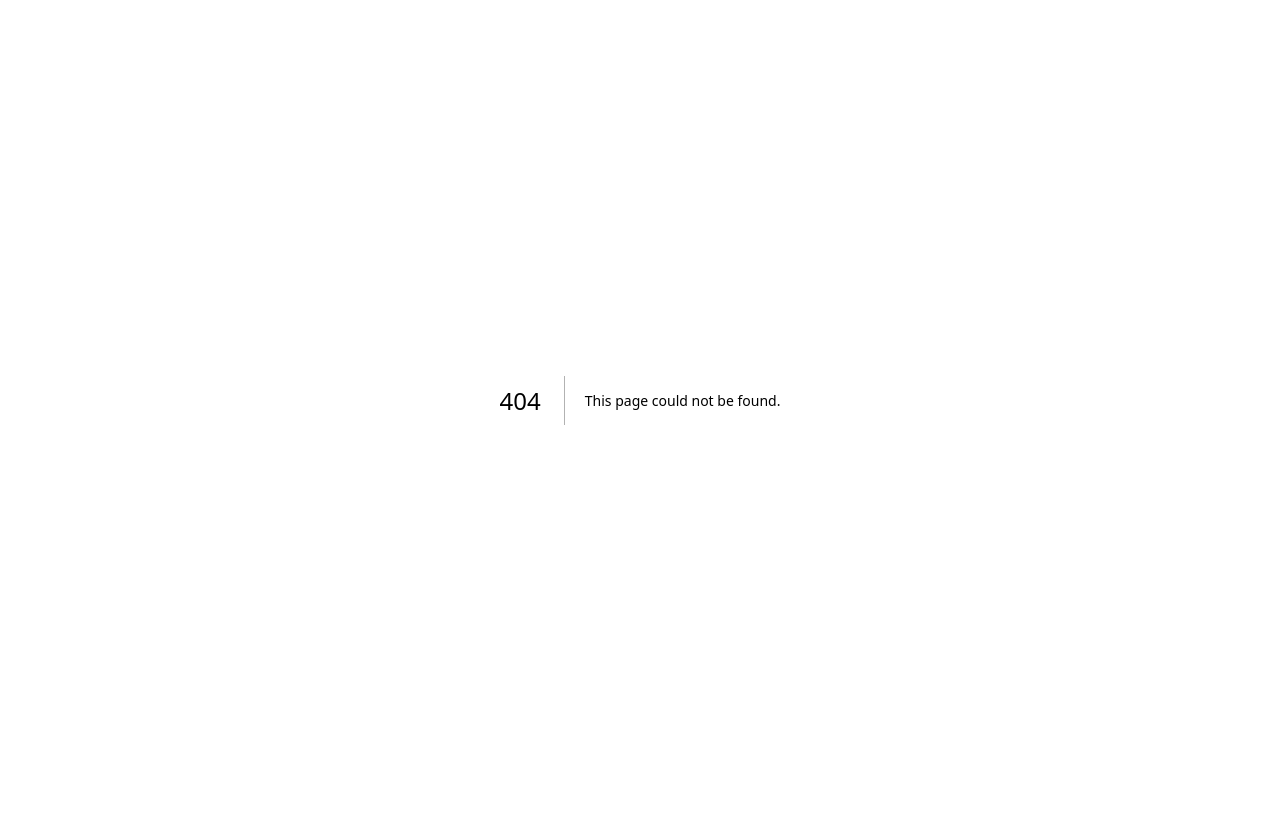
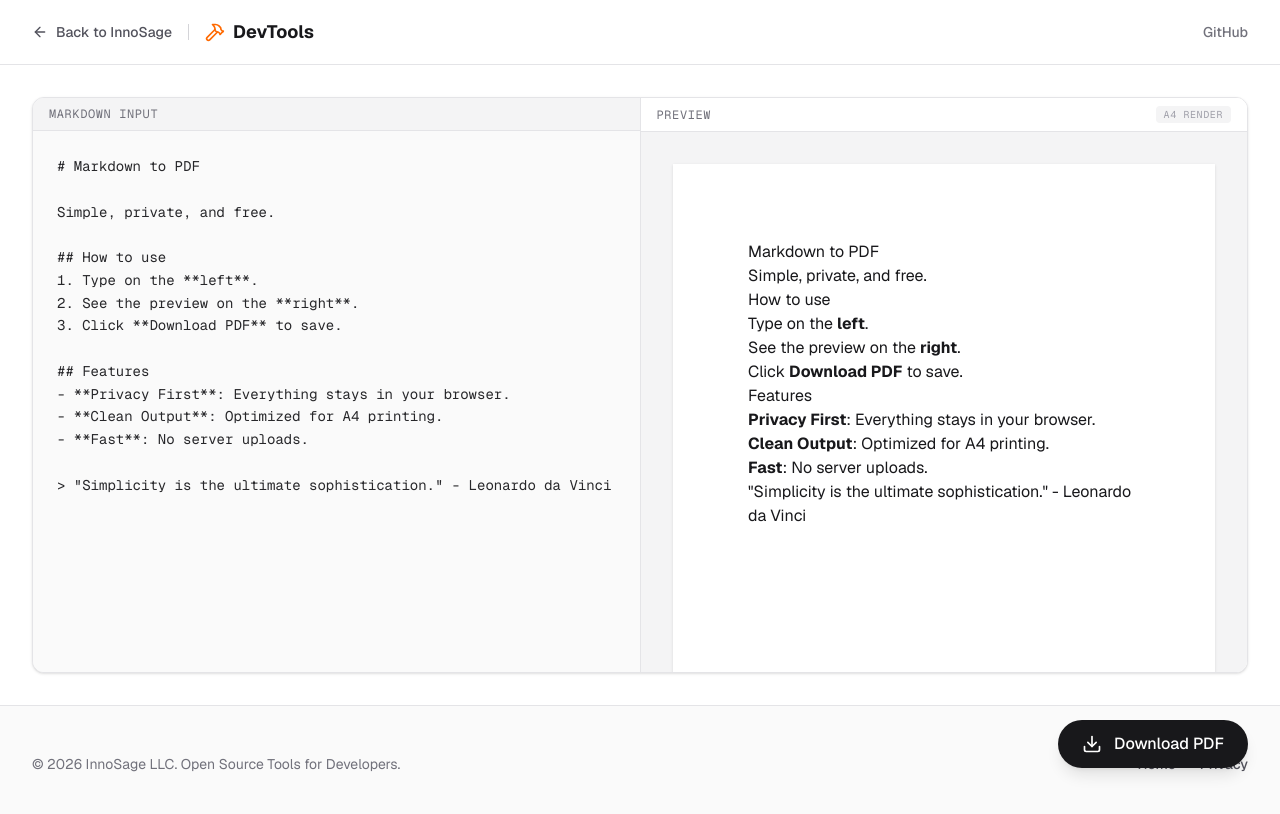
Before and after one commit to innosage-llc/innosage-tools, a Next.js app: page /tools/markdown-to-pdf in a window 1280 px wide. Before the commit this address had no page. Shown: the top 814 px of the page. Built offline with nearby package versions, Linux system fonts and the light colour scheme.

Commit message:
feat: implement Markdown to PDF tool and Tools Suite layout

```diff
--- a/app/page.tsx
+++ b/app/page.tsx
@@ -1,65 +1,45 @@
-import Image from "next/image";
+"use client";
 
-export default function Home() {
+import { ToolsLayout } from '@/components/ToolsLayout';
+import Link from 'next/link';
+import { FileText, ArrowRight } from 'lucide-react';
+
+export default function ToolsIndexPage() {
   return (
-    <div className="flex min-h-screen items-center justify-center bg-zinc-50 font-sans dark:bg-black">
-      <main className="flex min-h-screen w-full max-w-3xl flex-col items-center justify-between py-32 px-16 bg-white dark:bg-black sm:items-start">
-        <Image
-          className="dark:invert"
-          src="/next.svg"
-          alt="Next.js logo"
-          width={100}
-          height={20}
-          priority
-        />
-        <div className="flex flex-col items-center gap-6 text-center sm:items-start sm:text-left">
-          <h1 className="max-w-xs text-3xl font-semibold leading-10 tracking-tight text-black dark:text-zinc-50">
-            To get started, edit the page.tsx file.
-          </h1>
-          <p className="max-w-md text-lg leading-8 text-zinc-600 dark:text-zinc-400">
-            Looking for a starting point or more instructions? Head over to{" "}
-            <a
-              href="https://vercel.com/templates?framework=next.js&utm_source=create-next-app&utm_medium=appdir-template-tw&utm_campaign=create-next-app"
-              className="font-medium text-zinc-950 dark:text-zinc-50"
-            >
-              Templates
-            </a>{" "}
-            or the{" "}
-            <a
-              href="https://nextjs.org/learn?utm_source=create-next-app&utm_medium=appdir-template-tw&utm_campaign=create-next-app"
-              className="font-medium text-zinc-950 dark:text-zinc-50"
-            >
-              Learning
-            </a>{" "}
-            center.
-          </p>
+    <ToolsLayout>
+      <div className="py-12 md:py-20 text-center max-w-3xl mx-auto">
+        <h1 className="text-4xl md:text-5xl font-bold tracking-tight text-zinc-900 mb-6">
+          Developer Tools <span className="text-zinc-400">by InnoSage</span>
+        </h1>
+        <p className="text-lg text-zinc-600 mb-8">
+          A collection of simple, fast, and private utilities designed to make your daily workflow easier. No ads, no tracking, just code.
+        </p>
+      </div>
+
+      <div className="grid grid-cols-1 md:grid-cols-2 lg:grid-cols-3 gap-6 max-w-6xl mx-auto">
+        {/* Tool Card: Markdown to PDF */}
+        <Link href="/tools/markdown-to-pdf" className="group">
+          <div className="bg-white border border-zinc-200 rounded-2xl p-6 hover:shadow-md hover:border-zinc-300 transition-all h-full flex flex-col">
+            <div className="w-12 h-12 bg-orange-100 rounded-xl flex items-center justify-center mb-4 group-hover:scale-110 transition-transform">
+              <FileText className="text-orange-600" size={24} />
+            </div>
+            <h3 className="text-xl font-bold text-zinc-900 mb-2">Markdown to PDF</h3>
+            <p className="text-zinc-500 mb-6 flex-1">
+              Convert markdown text to a clean, print-ready PDF instantly in your browser. Perfect for documentation and quick notes.
+            </p>
+            <div className="flex items-center text-sm font-medium text-zinc-900 group-hover:text-orange-600 transition-colors">
+              Launch Tool <ArrowRight size={16} className="ml-2 group-hover:translate-x-1 transition-transform" />
+            </div>
+          </div>
+        </Link>
+
+        {/* Placeholder for Future Tools */}
+        {/*
+        <div className="bg-zinc-50 border border-zinc-100 rounded-2xl p-6 flex flex-col justify-center items-center text-center h-full opacity-60">
+             <span className="text-zinc-400 font-medium">More coming soon...</span>
         </div>
-        <div className="flex flex-col gap-4 text-base font-medium sm:flex-row">
-          <a
-            className="flex h-12 w-full items-center justify-center gap-2 rounded-full bg-foreground px-5 text-background transition-colors hover:bg-[#383838] dark:hover:bg-[#ccc] md:w-[158px]"
-            href="https://vercel.com/new?utm_source=create-next-app&utm_medium=appdir-template-tw&utm_campaign=create-next-app"
-            target="_blank"
-            rel="noopener noreferrer"
-          >
-            <Image
-              className="dark:invert"
-              src="/vercel.svg"
-              alt="Vercel logomark"
-              width={16}
-              height={16}
-            />
-            Deploy Now
-          </a>
-          <a
-            className="flex h-12 w-full items-center justify-center rounded-full border border-solid border-black/[.08] px-5 transition-colors hover:border-transparent hover:bg-black/[.04] dark:border-white/[.145] dark:hover:bg-[#1a1a1a] md:w-[158px]"
-            href="https://nextjs.org/docs?utm_source=create-next-app&utm_medium=appdir-template-tw&utm_campaign=create-next-app"
-            target="_blank"
-            rel="noopener noreferrer"
-          >
-            Documentation
-          </a>
-        </div>
-      </main>
-    </div>
+        */}
+      </div>
+    </ToolsLayout>
   );
 }
--- /dev/null
+++ b/app/tools/markdown-to-pdf/DocumentPreview.tsx
@@ -0,0 +1,32 @@
+"use client";
+
+import ReactMarkdown from 'react-markdown';
+import React, { forwardRef } from 'react';
+
+interface DocumentPreviewProps {
+    markdown: string;
+}
+
+export const DocumentPreview = forwardRef<HTMLDivElement, DocumentPreviewProps>(({ markdown }, ref) => {
+    return (
+        <div className="h-full flex flex-col bg-white">
+            <div className="bg-white border-b border-zinc-200 px-4 py-2 text-xs font-mono text-zinc-500 uppercase tracking-wider flex justify-between items-center print:hidden">
+                <span>Preview</span>
+                <span className="text-[10px] bg-zinc-100 px-2 py-0.5 rounded text-zinc-400">A4 Render</span>
+            </div>
+
+            <div className="flex-1 overflow-y-auto bg-zinc-100 p-8 print:p-0 print:bg-white print:overflow-visible">
+                <div
+                    ref={ref}
+                    className="bg-white shadow-sm mx-auto max-w-[210mm] min-h-[297mm] p-[20mm] print:shadow-none print:m-0 print:w-full print:max-w-none print:min-h-0 print:p-0"
+                >
+                    <article className="prose prose-zinc max-w-none prose-headings:font-bold prose-h1:text-4xl prose-h1:tracking-tight prose-a:text-blue-600">
+                        <ReactMarkdown>{markdown}</ReactMarkdown>
+                    </article>
+                </div>
+            </div>
+        </div>
+    );
+});
+
+DocumentPreview.displayName = 'DocumentPreview';
--- /dev/null
+++ b/app/tools/markdown-to-pdf/MarkdownInput.tsx
@@ -0,0 +1,36 @@
+"use client";
+
+import { useRef, useEffect } from 'react';
+
+interface MarkdownInputProps {
+    value: string;
+    onChange: (value: string) => void;
+}
+
+export const MarkdownInput = ({ value, onChange }: MarkdownInputProps) => {
+    const textareaRef = useRef<HTMLTextAreaElement>(null);
+
+    useEffect(() => {
+        // Auto-resize
+        if (textareaRef.current) {
+            textareaRef.current.style.height = 'auto';
+            textareaRef.current.style.height = textareaRef.current.scrollHeight + 'px';
+        }
+    }, [value]);
+
+    return (
+        <div className="h-full flex flex-col">
+            <div className="bg-zinc-100 border-b border-zinc-200 px-4 py-2 text-xs font-mono text-zinc-500 uppercase tracking-wider">
+                Markdown Input
+            </div>
+            <textarea
+                ref={textareaRef}
+                value={value}
+                onChange={(e) => onChange(e.target.value)}
+                className="flex-1 w-full bg-zinc-50 p-6 font-mono text-sm leading-relaxed text-zinc-800 resize-none focus:outline-none focus:ring-0"
+                placeholder="# Start typing your document here..."
+                spellCheck={false}
+            />
+        </div>
+    );
+};
--- /dev/null
+++ b/app/tools/markdown-to-pdf/page.tsx
@@ -0,0 +1,105 @@
+"use client";
+
+import { useState, useRef } from 'react';
+import { ToolsLayout } from '@/components/ToolsLayout';
+import { MarkdownInput } from './MarkdownInput';
+import { DocumentPreview } from './DocumentPreview';
+import { Download } from 'lucide-react';
+
+const DEFAULT_MARKDOWN = `# Markdown to PDF
+
+Simple, private, and free.
+
+## How to use
+1. Type on the **left**.
+2. See the preview on the **right**.
+3. Click **Download PDF** to save.
+
+## Features
+- **Privacy First**: Everything stays in your browser.
+- **Clean Output**: Optimized for A4 printing.
+- **Fast**: No server uploads.
+
+> "Simplicity is the ultimate sophistication." - Leonardo da Vinci
+`;
+
+export default function MarkdownToPdfPage() {
+    const [markdown, setMarkdown] = useState(DEFAULT_MARKDOWN);
+    const previewRef = useRef<HTMLDivElement>(null);
+
+    const handlePrint = () => {
+        window.print();
+    };
+
+    return (
+        <ToolsLayout>
+            <div className="h-[calc(100vh-14rem)] flex flex-col lg:flex-row border border-zinc-200 rounded-xl overflow-hidden shadow-sm bg-white print:border-none print:shadow-none print:h-auto print:block">
+
+                {/* Helper Instructions / SEO H1 - Hidden visually in app, visible to bots/screen readers */}
+                <h1 className="sr-only">Free Markdown to PDF Converter</h1>
+
+                {/* Action Bar (Mobile Only) */}
+                <div className="lg:hidden p-4 border-b border-zinc-200 bg-zinc-50 flex justify-between items-center print:hidden">
+                    <span className="font-bold text-zinc-900">Editor</span>
+                    <button
+                        onClick={handlePrint}
+                        className="bg-zinc-900 text-white px-4 py-2 rounded-lg text-sm font-medium flex items-center gap-2 active:scale-95 transition-transform"
+                    >
+                        <Download size={16} /> Save PDF
+                    </button>
+                </div>
+
+                {/* Input Pane */}
+                <div className="flex-1 lg:w-1/2 min-h-[50vh] lg:min-h-auto border-b lg:border-b-0 lg:border-r border-zinc-200 print:hidden">
+                    <MarkdownInput value={markdown} onChange={setMarkdown} />
+                </div>
+
+                {/* Preview Pane */}
+                <div className="flex-1 lg:w-1/2 min-h-[50vh] lg:min-h-auto bg-zinc-100 print:bg-white print:w-full">
+                    <DocumentPreview markdown={markdown} ref={previewRef} />
+                </div>
+
+            </div>
+
+            {/* Desktop Floating Action Button */}
+            <div className="fixed bottom-8 right-8 print:hidden hidden lg:block">
+                <button
+                    onClick={handlePrint}
+                    className="bg-zinc-900 hover:bg-zinc-800 text-white px-6 py-3 rounded-full shadow-lg hover:shadow-xl font-medium flex items-center gap-3 active:scale-95 transition-all"
+                >
+                    <Download size={20} />
+                    Download PDF
+                </button>
+            </div>
+
+            <style jsx global>{`
+        @media print {
+            body * {
+                visibility: hidden;
+            }
+            .tools-layout-header, .tools-layout-footer {
+                display: none;
+            }
+            /* Only show the preview content */
+            #preview-content, #preview-content * {
+                visibility: visible;
+            }
+            /* Reset positioning for the printed page */
+            #preview-content {
+                position: absolute;
+                left: 0;
+                top: 0;
+                width: 100%;
+                margin: 0;
+                padding: 0;
+            }
+            /* Hide the container wrapper borders */
+            .border, .shadow-sm {
+                border: none !important;
+                box-shadow: none !important;
+            }
+        }
+      `}</style>
+        </ToolsLayout>
+    );
+}
```
